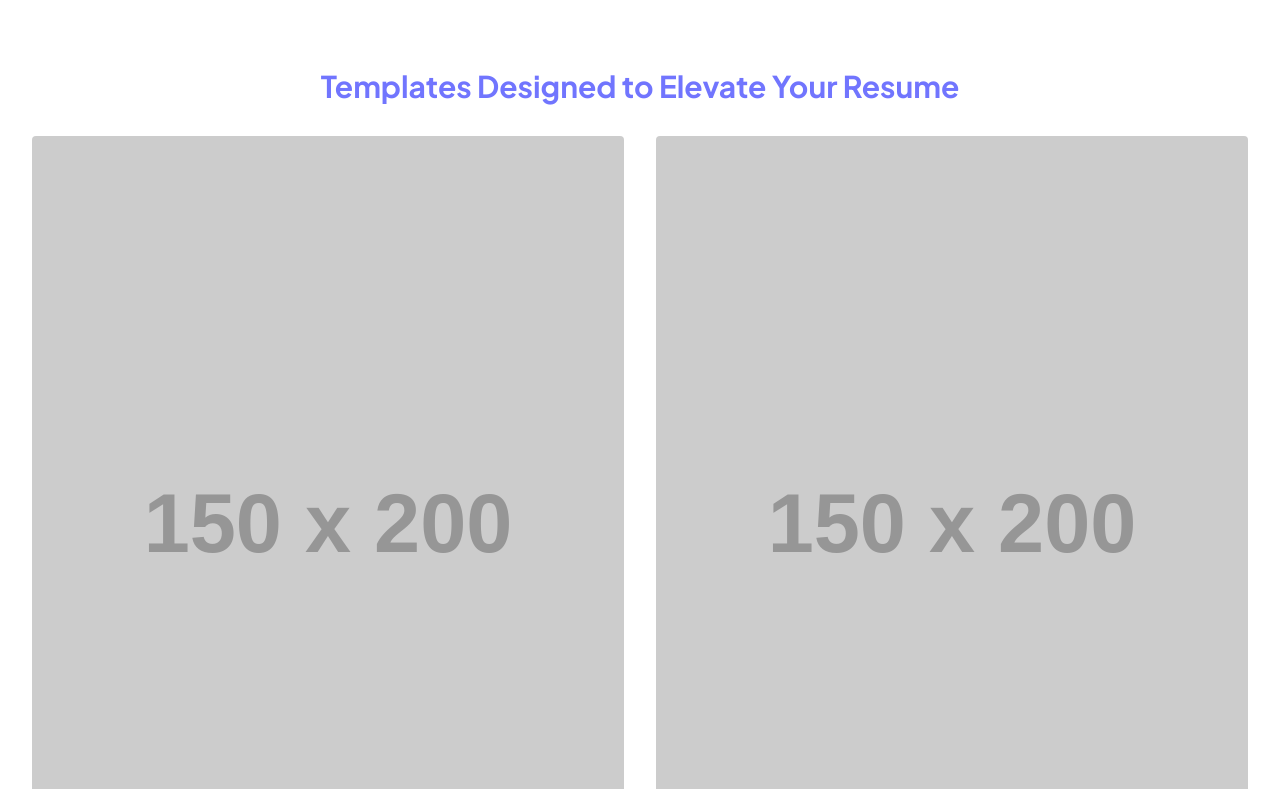
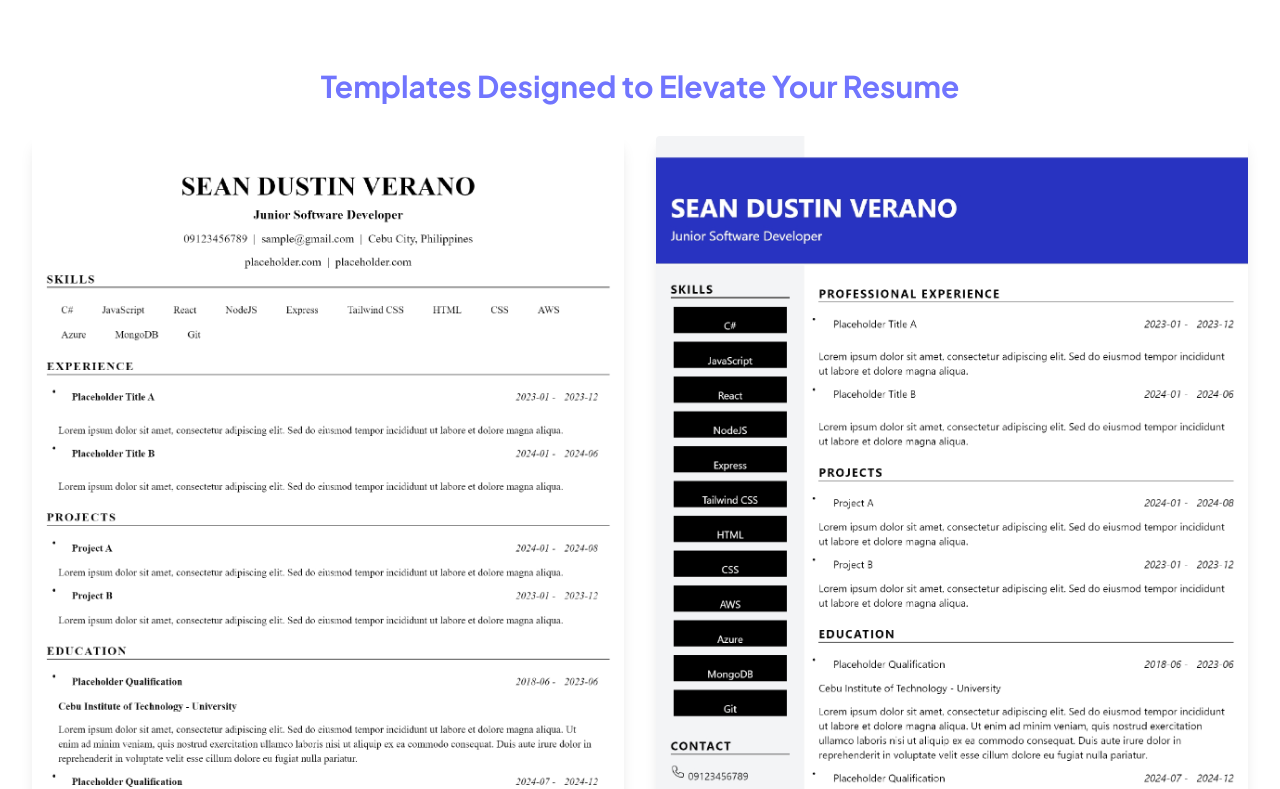
Before and after one commit to seanverano/resumate, a React (Vite) app: page / in a window 1280 px wide. Shown: the part 1580-2369 px from the top of the page. Built offline with nearby package versions, Linux system fonts and the light colour scheme.

Commit message:
Add template image for preview in home section

```diff
--- a/src/components/home_sections/Templates.jsx
+++ b/src/components/home_sections/Templates.jsx
@@ -1,5 +1,6 @@
 //template section in the homepage
-
+import UnusPreview from "../../assets/unus-preview.jpg";
+import DuoPreview from "../../assets/duo-preview.jpg";
 import React from "react";
 
 const Templates = () => {
@@ -8,13 +9,13 @@ const Templates = () => {
       title: "Unus",
       description:
         "A sleek, minimalist design inspired by Harvard's popular resume template.",
-      image: "https://via.placeholder.com/150x200",
+      image: UnusPreview,
     },
     {
       title: "Duo",
       description:
         "Two-column layout with contact info and skills on the left for a clean, organized look.",
-      image: "https://via.placeholder.com/150x200",
+      image: DuoPreview,
     },
   ];
 
@@ -33,7 +34,7 @@ const Templates = () => {
               <img
                 src={template.image}
                 alt={template.title}
-                className="w-full h-auto mb-4 rounded"
+                className="w-full h-auto mb-4 rounded transition-transform transform hover:scale-105 shadow-lg box-border bg-white"
               />
               <h3 className="font-jakarta text-xl text-[#323232] font-semibold mb-2 text-center">
                 {template.title}
```
Also changed, not shown: src/assets/duo-preview.jpg (added), src/assets/unus-preview.jpg (added).
